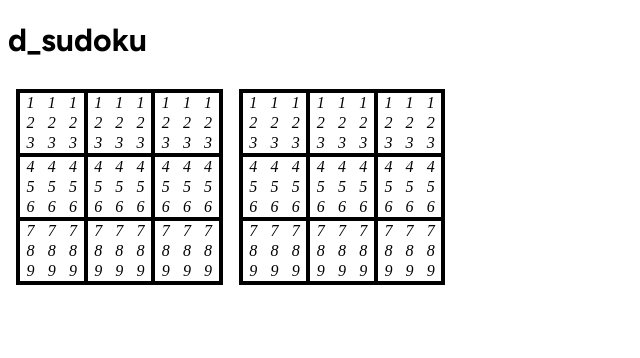
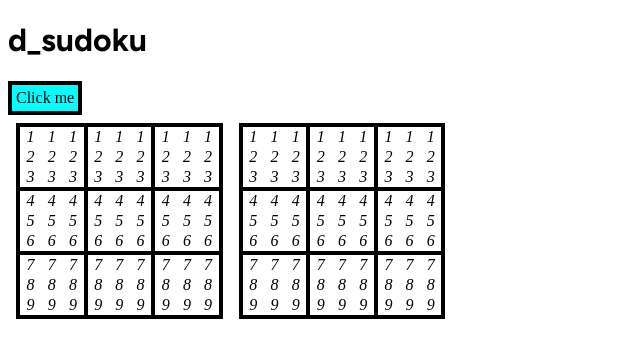
Before and after one commit to David-England/solver-zero-ui-2, a Next.js app: page / in a window 1280 px wide. Shown: the top 358 px of the page, without its empty margins (0-640 px from the left). Built offline with nearby package versions, Linux system fonts and the light colour scheme.

Commit message:
Add stub Button component; move sudoku array up hierarchy

```diff
--- a/src/app/page.tsx
+++ b/src/app/page.tsx
@@ -1,9 +1,23 @@
+import Button from "@/components/button/button";
 import SolutionPane from "@/components/solution-pane/solution-pane";
+
+const testSudoku: Number[][] = [
+    [1, 1, 1, 1, 1, 1, 1, 1, 1],
+    [2, 2, 2, 2, 2, 2, 2, 2, 2],
+    [3, 3, 3, 3, 3, 3, 3, 3, 3],
+    [4, 4, 4, 4, 4, 4, 4, 4, 4],
+    [5, 5, 5, 5, 5, 5, 5, 5, 5],
+    [6, 6, 6, 6, 6, 6, 6, 6, 6],
+    [7, 7, 7, 7, 7, 7, 7, 7, 7],
+    [8, 8, 8, 8, 8, 8, 8, 8, 8],
+    [9, 9, 9, 9, 9, 9, 9, 9, 9],
+]
 
 export default function Home() {
   return (
     <>
-      <SolutionPane />
+      <Button text="Click me" />
+      <SolutionPane solutionSteps={[testSudoku, testSudoku]} />
     </>
   );
 }
--- /dev/null
+++ b/src/components/button/button.module.css
@@ -0,0 +1,6 @@
+div.button {
+    background-color: cyan;
+    border: 4px solid black;
+    display: inline-block;
+    padding: 4px;
+}
--- /dev/null
+++ b/src/components/button/button.tsx
@@ -0,0 +1,9 @@
+import styling from './button.module.css';
+
+export default function Button({ text }: { text: string }) {
+    return (
+        <div className={styling.button}>
+            {text}
+        </div>
+    )
+}
--- /dev/null
+++ b/src/components/solution-pane/solution-pane.module.css
@@ -0,0 +1,3 @@
+div.pane {
+    display: block;
+}
--- a/src/components/solution-pane/solution-pane.tsx
+++ b/src/components/solution-pane/solution-pane.tsx
@@ -1,22 +1,11 @@
+import styling from './solution-pane.module.css';
 import Sudoku from "../sudoku/sudoku";
 
-const sudoku1: Number[][] = [
-    [1, 1, 1, 1, 1, 1, 1, 1, 1],
-    [2, 2, 2, 2, 2, 2, 2, 2, 2],
-    [3, 3, 3, 3, 3, 3, 3, 3, 3],
-    [4, 4, 4, 4, 4, 4, 4, 4, 4],
-    [5, 5, 5, 5, 5, 5, 5, 5, 5],
-    [6, 6, 6, 6, 6, 6, 6, 6, 6],
-    [7, 7, 7, 7, 7, 7, 7, 7, 7],
-    [8, 8, 8, 8, 8, 8, 8, 8, 8],
-    [9, 9, 9, 9, 9, 9, 9, 9, 9],
-]
-
-export default function SolutionPane() {
+export default function SolutionPane({ solutionSteps }: { solutionSteps: Number[][][] }) {
     return (
-        <>
-            <Sudoku arr={sudoku1}></Sudoku>
-            <Sudoku arr={sudoku1}></Sudoku>
-        </>
+        <div className={styling.pane}>
+            {solutionSteps.map((step, i) =>
+            <Sudoku key={i} arr={step} />)}
+        </div>
     )
 }
```
